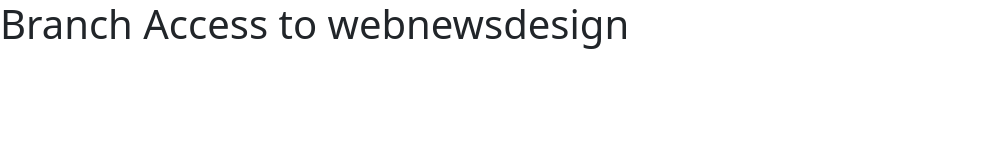
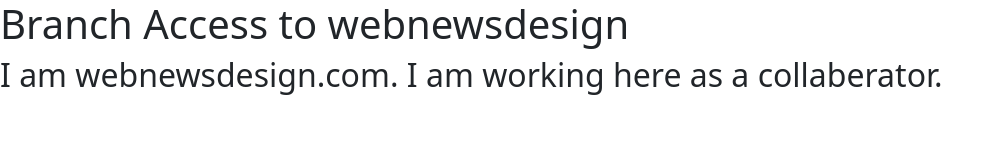
Before and after one commit to safaroque7/branch-access, a plain HTML site: page index.html in a window 1280 px wide. Shown: the whole page, without its empty margins (0-1003 px from the left). Drawn offline with nearby package versions, Linux system fonts and the light colour scheme.

Commit message:
first commit from webnewsdesign

```diff
--- a/index.html
+++ b/index.html
@@ -13,6 +13,8 @@
   <body>
     <h1> Branch Access to webnewsdesign </h1>
 
+    <h2> I am webnewsdesign.com. I am working here as a collaberator. </h2>
+
     <!-- Optional JavaScript; choose one of the two! -->
 
     <!-- Option 1: Bootstrap Bundle with Popper -->
```
